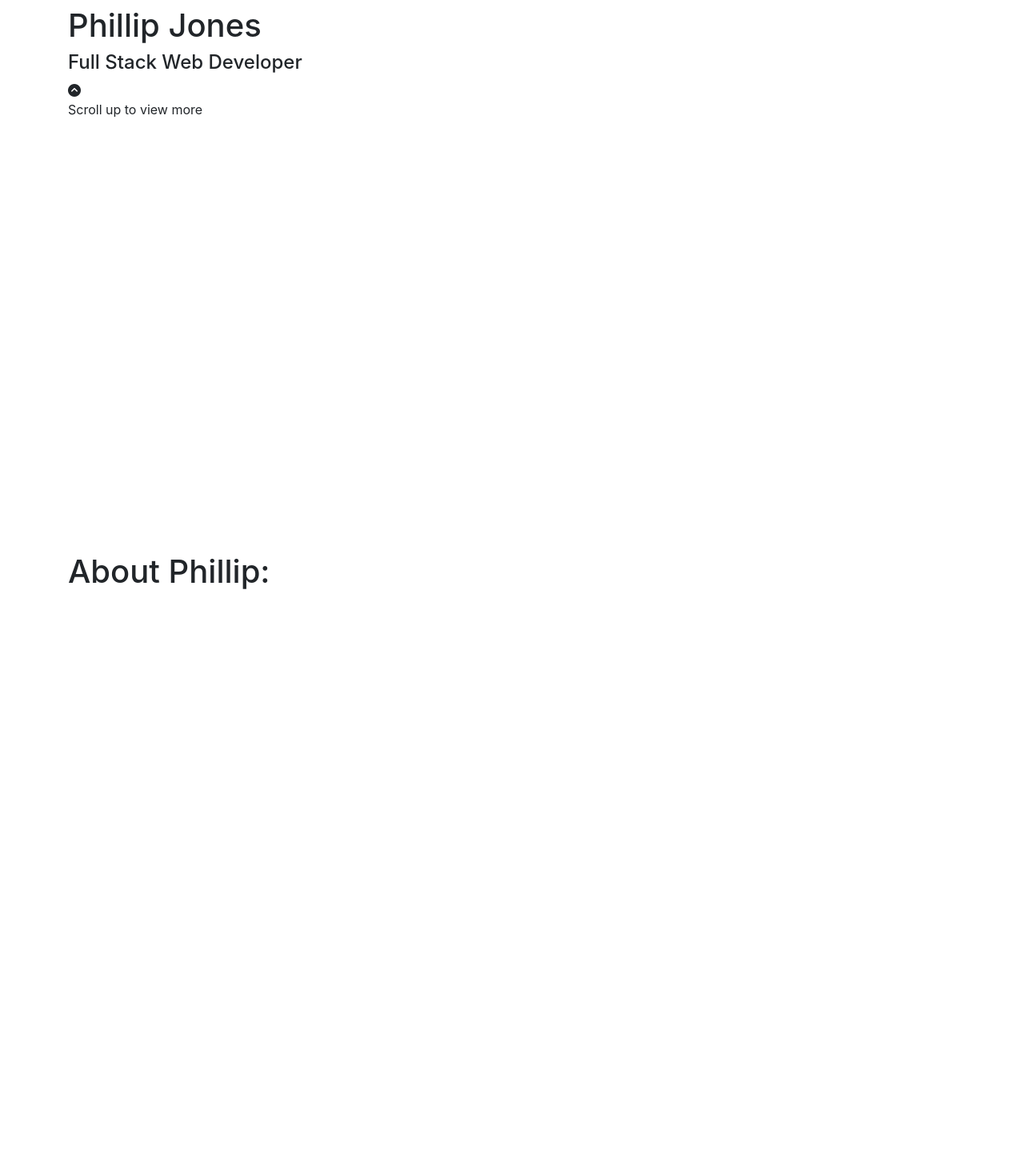
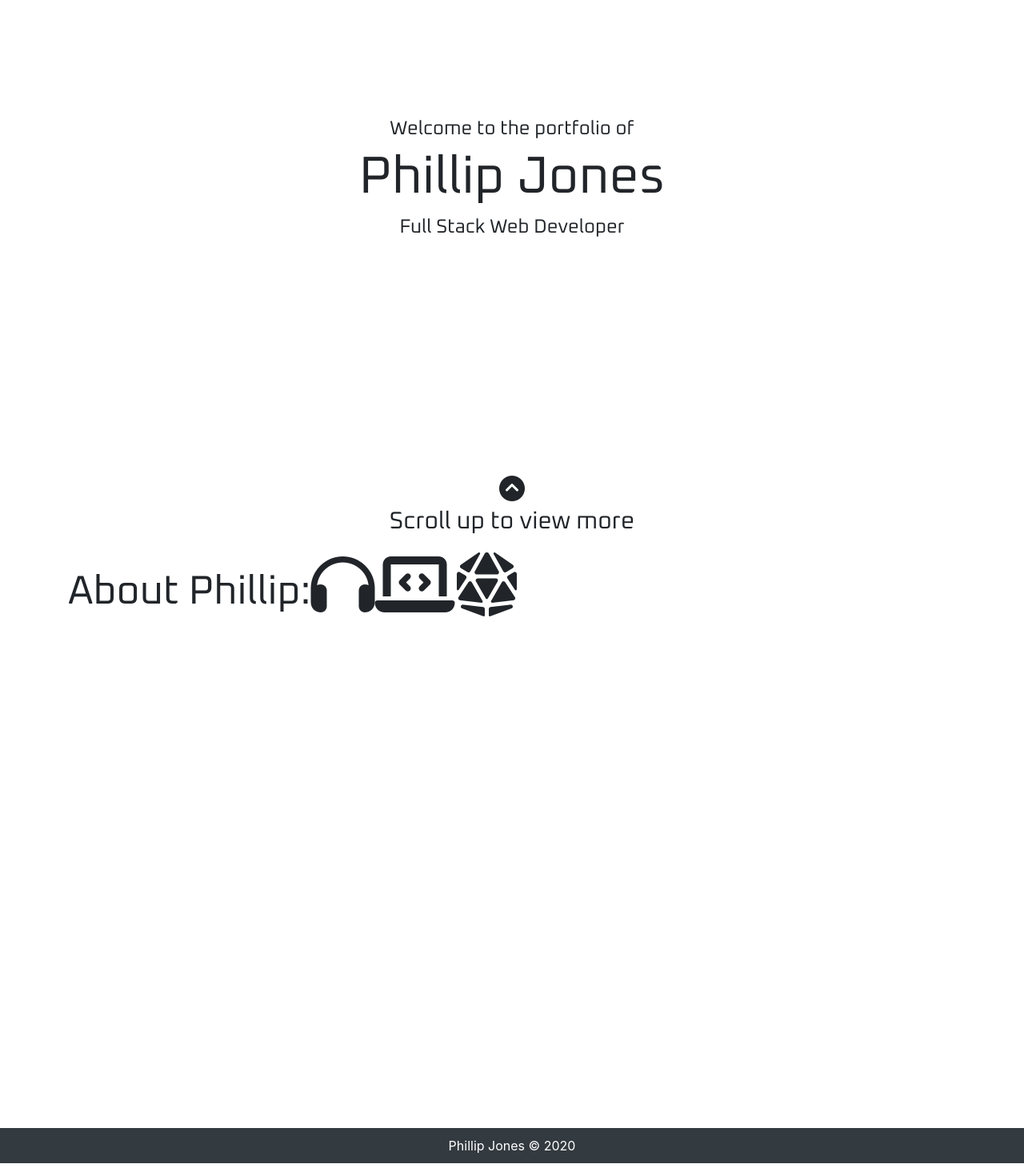
Before and after one commit to ptj92e/React-Portfolio, a React (Create React App) app: page / in a window 1280 px wide. Shown: the part 109-1570 px from the top of the page at 80% size. Before the commit the page ends 1520 px from the top, so only its background shows below. Built offline with nearby package versions, Linux system fonts and the light colour scheme.

Commit message:
Fixed and broke some styling

```diff
--- a/public/index.html
+++ b/public/index.html
@@ -8,6 +8,7 @@
   <meta name="description" content="Web site created using create-react-app" />
   <link rel="stylesheet" href="https://stackpath.bootstrapcdn.com/bootstrap/4.4.1/css/bootstrap.min.css"
     integrity="sha384-Vkoo8x4CGsO3+Hhxv8T/Q5PaXtkKtu6ug5TOeNV6gBiFeWPGFN9MuhOf23Q9Ifjh" crossorigin="anonymous">
+  <link href="https://fonts.googleapis.com/css?family=Oxanium&display=swap" rel="stylesheet">
   <!--
       manifest.json provides metadata used when your web app is installed on a
       user's mobile device or desktop. See https://developers.google.com/web/fundamentals/web-app-manifest/
@@ -22,7 +23,7 @@
       work correctly both with client-side routing and a non-root public URL.
       Learn how to configure a non-root public URL by running `npm run build`.
     -->
-    <script src="https://kit.fontawesome.com/4b06663401.js" crossorigin="anonymous"></script>
+  <script src="https://kit.fontawesome.com/4b06663401.js" crossorigin="anonymous"></script>
   <title>Phillip Jones</title>
 </head>
 
--- a/src/components/About/About.css
+++ b/src/components/About/About.css
@@ -0,0 +1,7 @@
+.aboutDiv {
+    font-family: 'Oxanium', cursive;
+}
+.aboutDiv h1 {
+    font-size: 50px;
+    margin-top: 20px;
+}
--- a/src/components/About/About.js
+++ b/src/components/About/About.js
@@ -2,22 +2,20 @@ import React from "react";
 import "./About.css";
 
 function About() {
-    return(
-        <div className="container">
+    return (
+        <div className="container aboutDiv">
             <h1>About Phillip:</h1>
-            <div className="row">
-                <div>
-
-                </div>
-                <div>
-
-                </div>
-                <div>
-
-                </div>
+            <div>
+                <i class="fas fa-headphones fa-5x"></i>
+            </div>
+            <div>
+                <i class="fas fa-laptop-code fa-5x"></i>
+            </div>
+            <div>
+                <i class="fas fa-dice-d20 fa-5x"></i>
             </div>
         </div>
-    )
-}
+    );
+};
 
 export default About;
--- /dev/null
+++ b/src/components/Footer/Footer.css
@@ -0,0 +1,9 @@
+footer {
+    text-align: center;
+    padding: 0px;
+}
+footer p {
+    background-color: rgb(51,58,64);
+    color: white;
+    padding: 10px;
+}
--- /dev/null
+++ b/src/components/Footer/Footer.js
@@ -0,0 +1,12 @@
+import React from "react";
+import "./Footer.css";
+
+function Footer() {
+    return (
+        <footer>
+            <p>Phillip Jones © 2020</p>
+        </footer>
+    );
+};
+
+export default Footer;
--- a/src/components/Navbar/Navbar.css
+++ b/src/components/Navbar/Navbar.css
@@ -1,5 +1,6 @@
 nav {
     height: 10vh;
+    font-family: 'Oxanium', cursive;
 }
 nav button {
     color: black;
--- a/src/components/ProjectCard/ProjectCard.js
+++ b/src/components/ProjectCard/ProjectCard.js
@@ -1,6 +1,5 @@
 import React from "react";
 import "./ProjectCard.css";
-import { prototype } from "events";
 
 function ProjectCard(props) {
     return (
--- a/src/components/Title/Title.css
+++ b/src/components/Title/Title.css
@@ -1,6 +1,26 @@
 .container {
     height: 90vh;
+    display: flex;
+    flex-wrap: wrap;
 }
 .title {
     margin-top: 10vh;
+    font-family: 'Oxanium', cursive;
 }
+.textDiv {
+    width: 100%;
+    margin-top: 10vh;
+    text-align: center;
+    align-self: center;
+}
+.textDiv h1 {
+    font-size: 65px;
+}
+.scrollDiv {
+    width: 100%;
+    text-align: center;
+    align-self: flex-end;
+}
+.scrollDiv p {
+    font-size: 30px;
+}
--- a/src/components/Title/Title.js
+++ b/src/components/Title/Title.js
@@ -4,11 +4,15 @@ import "./Title.css";
 function Title() {
     return (
         <div className="container title">
-            <h4>Welcome to the portfolio of</h4>
-            <h1>Phillip Jones</h1>
-            <h4>Full Stack Web Developer</h4>
-            <i className="fas fa-chevron-circle-up"></i>
-            <p>Scroll up to view more</p>
+            <div className="textDiv">
+                <h4>Welcome to the portfolio of</h4>
+                <h1>Phillip Jones</h1>
+                <h4>Full Stack Web Developer</h4>
+            </div>
+            <div className="scrollDiv">
+                <i className="fas fa-chevron-circle-up fa-2x"></i>
+                <p>Scroll up to view more</p>
+            </div>
         </div>
     );
 };
--- a/src/components/pages/Contact.js
+++ b/src/components/pages/Contact.js
@@ -1,10 +1,12 @@
 import React from "react";
 import ContactTitle from "../ContactTitle/ContactTitle";
+import Footer from "../Footer/Footer";
 
 function Contact() {
     return (
         <div>
             <ContactTitle />
+            <Footer />
         </div>
     );
 };
--- a/src/components/pages/Home.js
+++ b/src/components/pages/Home.js
@@ -1,12 +1,14 @@
 import React from "react";
 import Title from "../Title/Title";
 import About from "../About/About";
+import Footer from "../Footer/Footer";
 
 function Home() {
     return(
         <div>
             <Title />
             <About />
+            <Footer />
         </div>
     );
 };
--- a/src/components/pages/Projects.js
+++ b/src/components/pages/Projects.js
@@ -2,6 +2,7 @@ import React, { Component } from "react";
 import ProjectTitle from "../ProjectTitle/ProjectTitle";
 import ProjectCard from "../ProjectCard/ProjectCard";
 import data from "../../utils/data.json";
+import Footer from "../Footer/Footer";
 
 class Projects extends Component {
     state = {
@@ -38,6 +39,7 @@ class Projects extends Component {
                         )
                     )}
                 </div>
+                <Footer />
             </div>
         );
     }
```
